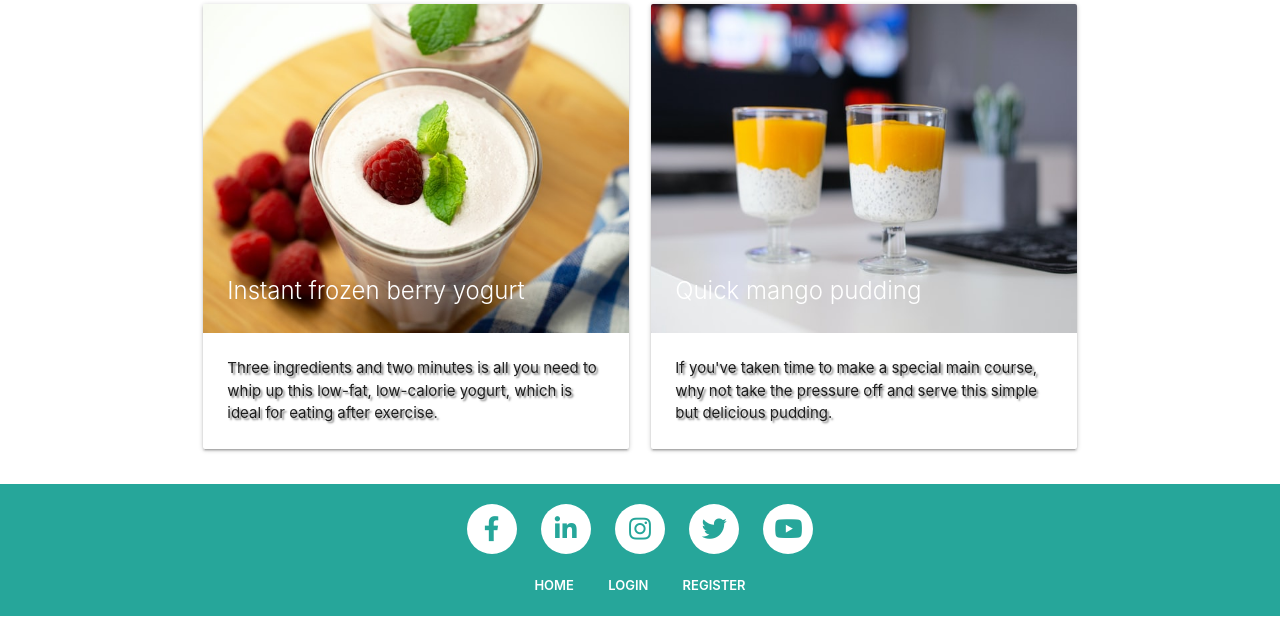
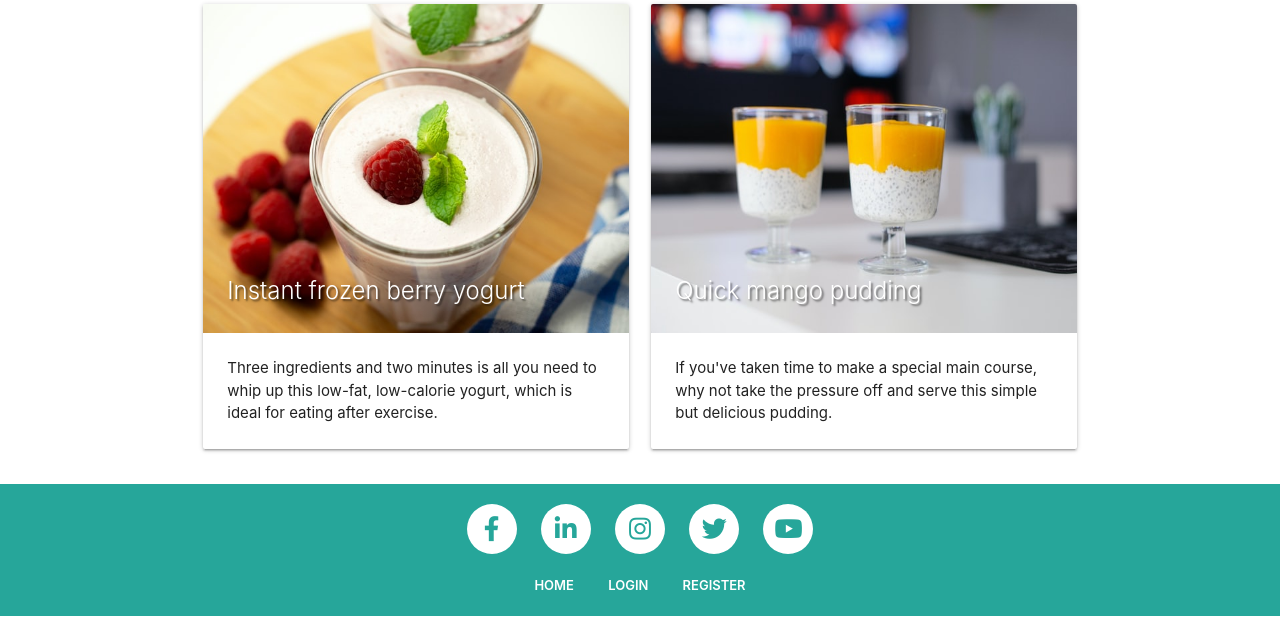
Before and after one commit to NunoCos/Nuno_Cookbook, a Flask app: page / in a window 1280 px wide. Shown: the part 1068-1691 px from the top of the page. Run offline with Flask 2, Linux system fonts and the light colour scheme; data that the repository does not hold is empty; some libraries are stand-ins or nearby versions.

Commit message:
correct recipe of the week text shadow

```diff
--- a/templates/index.html
+++ b/templates/index.html
@@ -119,10 +119,10 @@
             <div class="card">
                 <div class="card-image">
                     <img src="static/assets/images/mateusz-feliksik-GgHv0981LZg-unsplash.jpg" alt="yogurt" style="height: 329px;">
-                    <span class="card-title">Instant frozen berry yogurt</span>
+                    <span class="card-title shadow">Instant frozen berry yogurt</span>
                 </div>
                 <div class="card-content">
-                    <p class="shadow">Three ingredients and two minutes is all you need to whip up this low-fat, low-calorie yogurt, which
+                    <p>Three ingredients and two minutes is all you need to whip up this low-fat, low-calorie yogurt, which
                     is ideal for eating after exercise.</p>
                 </div>
             </div>
@@ -131,10 +131,10 @@
             <div class="card">
                 <div class="card-image">
                     <img src="static/assets/images/adam-przeniewski-YD4svPPdOU4-unsplash.jpg" alt="pudding" style="height: 329px;">
-                    <span class="card-title">Quick mango pudding</span>
+                    <span class="card-title shadow">Quick mango pudding</span>
                 </div>
                 <div class="card-content">
-                    <p class="shadow">If you've taken time to make a special main course, why not take the pressure off and serve this simple but delicious pudding.</p>
+                    <p>If you've taken time to make a special main course, why not take the pressure off and serve this simple but delicious pudding.</p>
                 </div>
             </div>
         </div>
```
